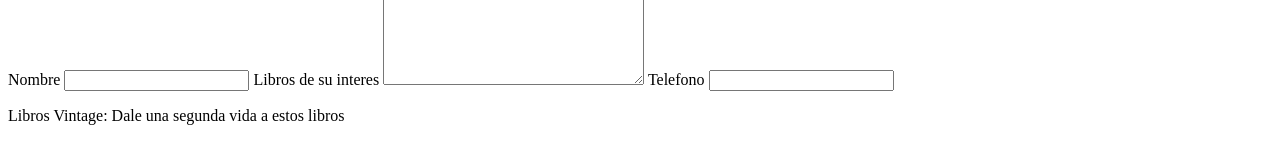
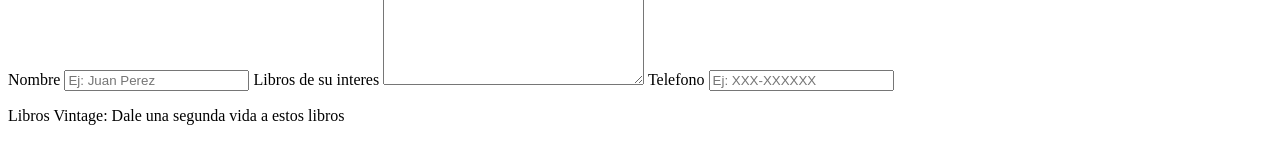
Before and after one commit to DMTRIvan/pryDemeterTPAW, a website: page contactenos.html in a window 1280 px wide. Shown: the part 288-448 px from the top of the page. Drawn offline with Linux system fonts and the light colour scheme.

Commit message:
Agregue unas plantillas en contactenos

```diff
--- a/contactenos.html
+++ b/contactenos.html
@@ -23,7 +23,7 @@
             (Por ahora solo hacemos envios en Argentina)
         </p>
         <label for="nombre"> Nombre </label>
-        <input type="text" name="nombre" id="nombre" />
+        <input type="text" name="nombre" id="nombre" required placeholder = "Ej: Juan Perez"/>
         <label for="Libro"> Libros de su interes </label>
             <textarea
                 name="comentario"
@@ -32,7 +32,7 @@
                 rows="10"
             ></textarea>
         <label for="telefono"> Telefono </label>
-        <input type="number" name="Telefono" id="telefono" />
+        <input type="number" name="Telefono" id="telefono" required placeholder = "Ej: XXX-XXXXXX"/>
     </main>
     <footer>
         <p>Libros Vintage: Dale una segunda vida a estos libros</p>
```
